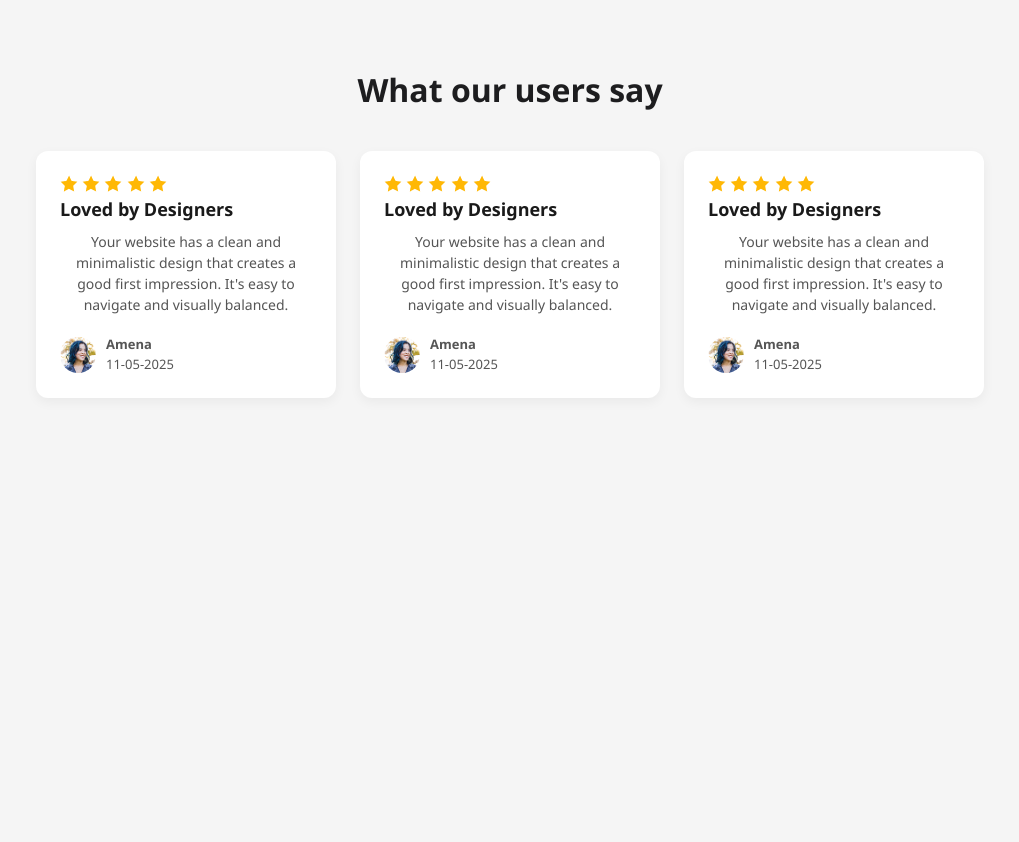
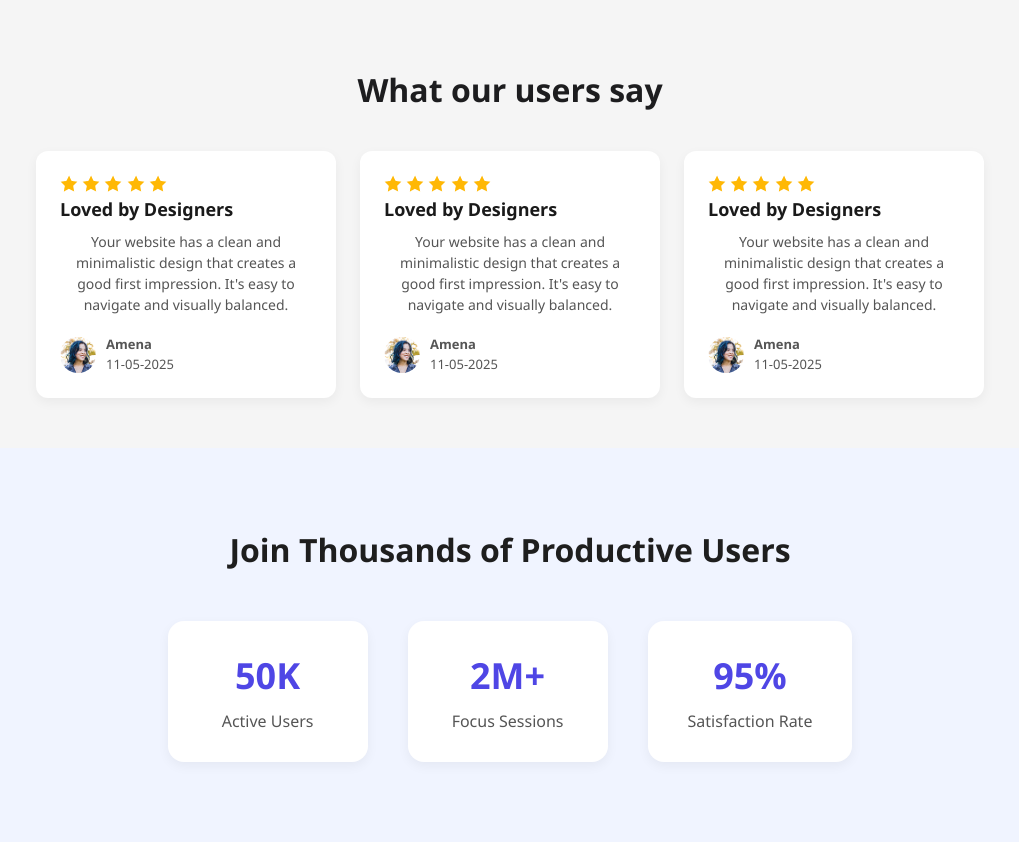
Before and after one commit to cpiscst/assiment, a plain HTML site: page index.html in a window 1280 px wide. Shown: the part 1133-1975 px from the top of the page, without its empty margins (130-1149 px from the left). Before the commit the page ends 1581 px from the top, so only its background shows below. Drawn offline with Linux system fonts and the light colour scheme.

Commit message:
achivedment

```diff
--- a/index.html
+++ b/index.html
@@ -102,6 +102,29 @@
       </div>
 
     </div>
+
   </section>
+ <section class="stats-section">
+    <h2>Join Thousands of Productive Users</h2>
+    <div class="stats-container">
+
+      <div class="stat-box">
+        <h2>50K</h2>
+        <p>Active Users</p>
+      </div>
+
+      <div class="stat-box">
+        <h2>2M+</h2>
+        <p>Focus Sessions</p>
+      </div>
+
+      <div class="stat-box">
+        <h2>95%</h2>
+        <p>Satisfaction Rate</p>
+      </div>
+
+    </div>
+  </section>
+
 </body>
 </html>
--- a/style/style.css
+++ b/style/style.css
@@ -188,3 +188,50 @@
     .reviewer-details p.name {
       font-weight: 600;
     }
+     .stats-section {
+      background-color: #f0f4ff; /* Light blue background */
+      padding: 80px 20px;
+      text-align: center;
+    }
+
+    .stats-section h2 {
+      font-size: 32px;
+      font-weight: 700;
+      margin-bottom: 50px;
+      color: #1e1e1e;
+    }
+
+    .stats-container {
+      display: flex;
+      justify-content: center;
+      gap: 40px;
+      flex-wrap: wrap;
+      max-width: 1000px;
+      margin: 0 auto;
+    }
+
+    .stat-box {
+      background-color: white;
+      padding: 30px 40px;
+      border-radius: 16px;
+      box-shadow: 0 4px 12px rgba(0,0,0,0.05);
+      min-width: 200px;
+    }
+
+    .stat-box h2 {
+      font-size: 36px;
+      color: #4f46e5;
+      margin-bottom: 10px;
+    }
+
+    .stat-box p {
+      font-size: 16px;
+      color: #555;
+    }
+
+    @media (max-width: 768px) {
+      .stats-container {
+        flex-direction: column;
+        align-items: center;
+      }
+    }
```
